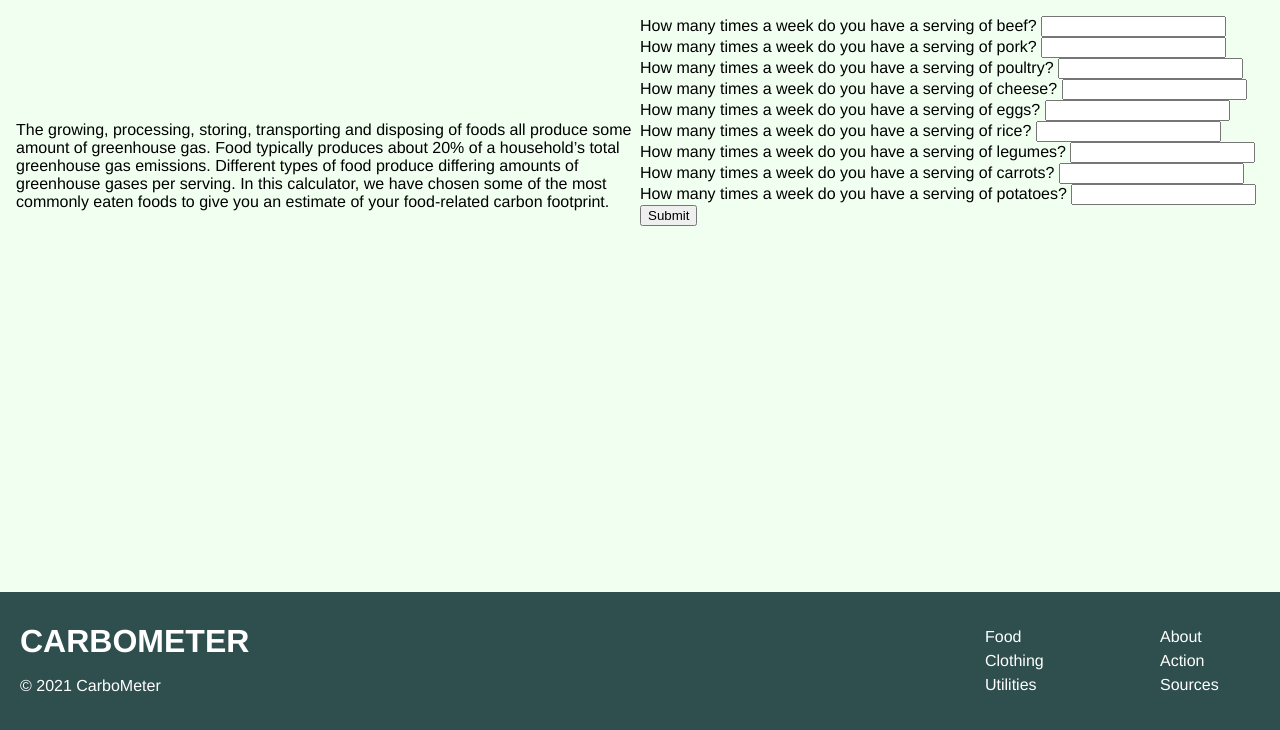
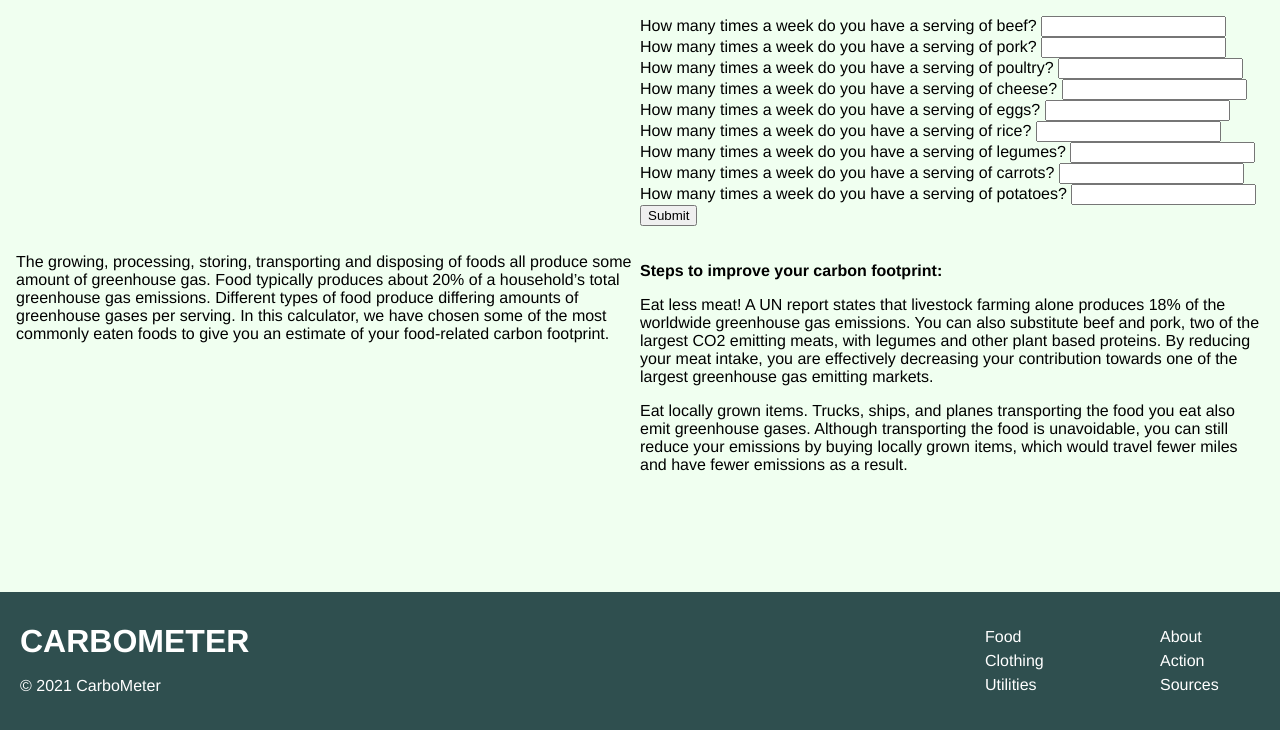
Before and after one commit to ryanlee4761/Carbometer, a Flask app: page /food in a window 1280 px wide. Shown: the part 70-800 px from the top of the page. Run offline with Flask 2, Linux system fonts and the light colour scheme.

Commit message:
Cleaned up + improvement blurbs

```diff
--- a/templates/base.html
+++ b/templates/base.html
@@ -23,9 +23,6 @@
       <h1>CARBOMETER</h1>
     </a>
     {% for href, id, caption in navigation_bar %}
-    <!--    https://jinja.palletsprojects.com/en/3.0.x/tricks/#highlighting-active-menu-items
-    https://flask-navigation.readthedocs.io/en/latest/
-    https://medium.com/analytics-vidhya/flask-how-create-a-responsive-navbar-146c7213df60 -->
     <a {% if id==active_page %}class="active" {% endif %} href="{{  href|e }}">
       <h3>{{ caption|e }}</h3>
     </a>
--- a/templates/food.html
+++ b/templates/food.html
@@ -53,6 +53,19 @@
             <input type="submit" value="Submit">
         </form>
         {% endif %}
+        <br><br>
+        <b>Steps to improve your carbon footprint: </b><br>
+        <p>
+            Eat less meat! A UN report states that livestock farming alone produces 18% of the worldwide greenhouse gas
+            emissions. You can also substitute beef and pork, two of the largest CO2 emitting meats, with legumes and
+            other plant based proteins. By reducing your meat intake, you are effectively decreasing your contribution
+            towards one of the largest greenhouse gas emitting markets.
+        </p>
+        <p>
+            Eat locally grown items. Trucks, ships, and planes transporting the food you eat also emit greenhouse gases.
+            Although transporting the food is unavoidable, you can still reduce your emissions by buying locally
+            grown items, which would travel fewer miles and have fewer emissions as a result.
+        </p>
     </div>
 </section>
 {% endblock %}
```
Also changed, not shown: templates/clothing.html (+10 -6 lines), templates/utilities.html (+12 -0 lines).
